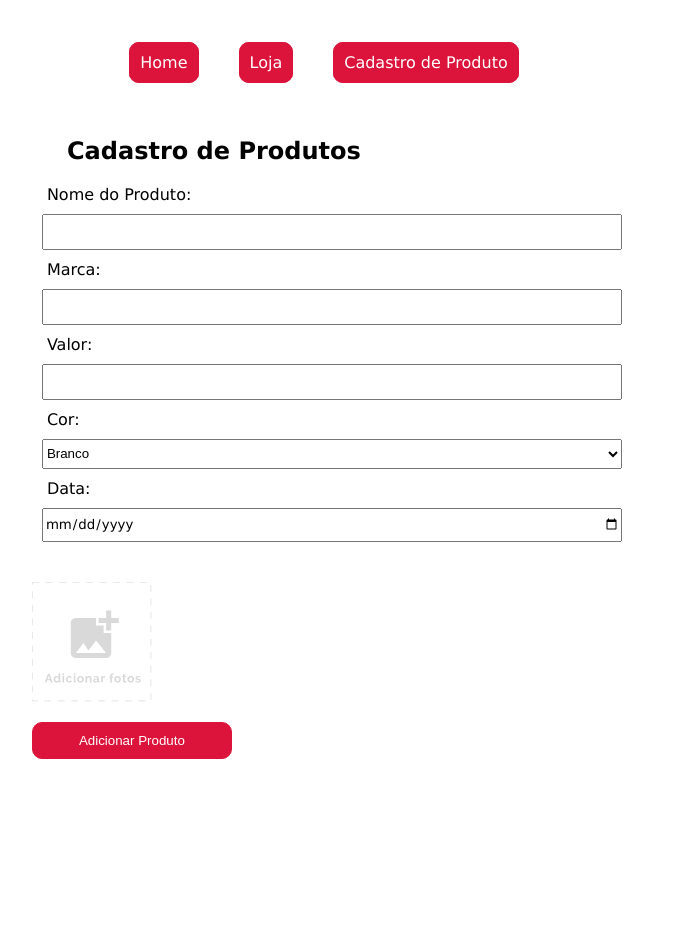
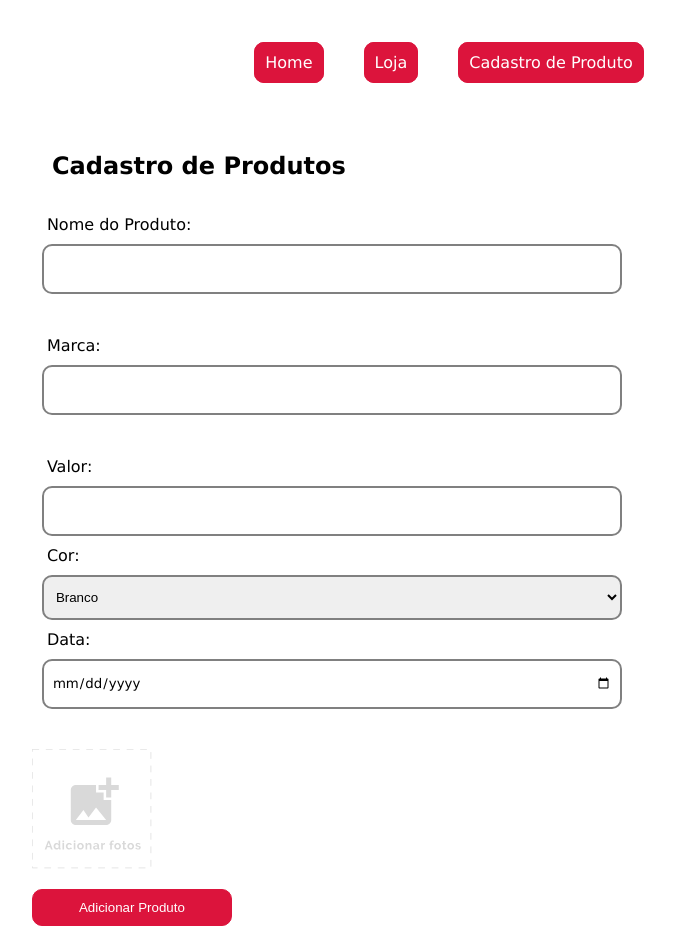
Before and after one commit to dihlopees/vueEstudos, a Vue app: page /cadastro in a window 1280 px wide. Shown: the whole page, without its empty margins (191-866 px from the left). Before the commit the page ends 800 px from the top, so only its background shows below. Built offline with nearby package versions, Linux system fonts and the light colour scheme.

Commit message:
alterado css e feito alguns testes no cadastro

```diff
--- a/src/App.vue
+++ b/src/App.vue
@@ -26,6 +26,6 @@ export default {
 }
 .nav {
   padding: 45px;
-  margin-right: 250px;
+
 }
 </style>
--- a/src/pages/Cadastro-page.vue
+++ b/src/pages/Cadastro-page.vue
@@ -5,13 +5,15 @@
     </div>
 
     <div class="formulario">
-      <form action="" method="post">
-        <label for="POST-name">Nome do Produto:</label>
-        <input id="POST-name" type="text" name="name" required>
+      <form >
+        <label>Nome do Produto:</label>
+        <input type="text" v-model="nome" required>
+          <p> {{nome}} </p>
+        <label>Marca:</label>
+        <input id="POST-name" type="text" v-model="marca" required >
 
-        <label for="POST-name">Marca:</label>
-        <input id="POST-name" type="text" name="marca" required >
 
+        <p> {{ marca }}</p>
         <label for="POST-name">Valor:</label>
         <input id="POST-name" type="number" name="valor" required>
 
@@ -32,17 +34,58 @@
           <img src="../assets/imagens/icone-adicionar-foto.svg" alt="adicionar foto" >
         </div>
 
-        <button type="submit">Adicionar Produto</button>
+        <button @click="enviarDados"  >Adicionar Produto</button>
       </form>
     </div>
   </div>
 </template>
 
+
+<script>
+import api from '../api.js'
+
+export default{
+  name:"Cadastro-page",
+  data(){
+    return{
+      nome:"",
+      marca:"",
+      valor:0,
+      cor:null,
+      imagem:"",
+      data:null,
+
+    }
+  },
+  methods:{
+    enviarDados(){
+      api
+      .post("/produtos", {
+        nome: this.nome,
+        marca: this.marca,
+        valor: this.valor,
+        corid: this.cor,
+        imagem: this.imagem,
+        data: this.data,
+      })
+      .then(response => console.log(this.nome) )
+      .catch(error => console.log(error))
+    }
+
+  },
+
+}
+
+
+</script>
+
+
 <style>
 .tituloCadastro {
   display: grid;
   text-align: left;
-  margin-left: 250px;
+  margin-left: 220px;
+  padding: 15px;
 }
 
 .formulario form {
@@ -59,11 +102,17 @@
   margin: 10px;
   height: 30px;
   font-family: 'Lucida Sans', 'Lucida Sans Regular', 'Lucida Grande', 'Lucida Sans Unicode', Geneva, Verdana, sans-serif;
+  padding: 8px;
+  border-radius: 10px;
+  border: 2px solid grey;
 }
 
 .formulario select {
   margin: 10px;
-  height: 30px;
+  height: 45px;
+  border-radius: 10px;
+  border: 2px solid grey;
+  padding: 8px;
 }
 
 .formulario button {
```
